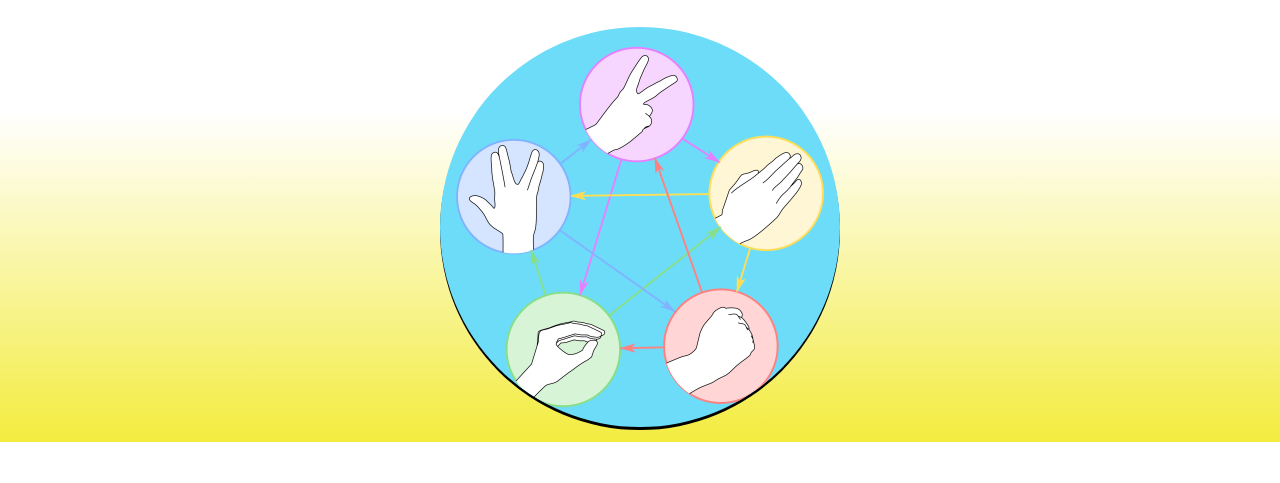
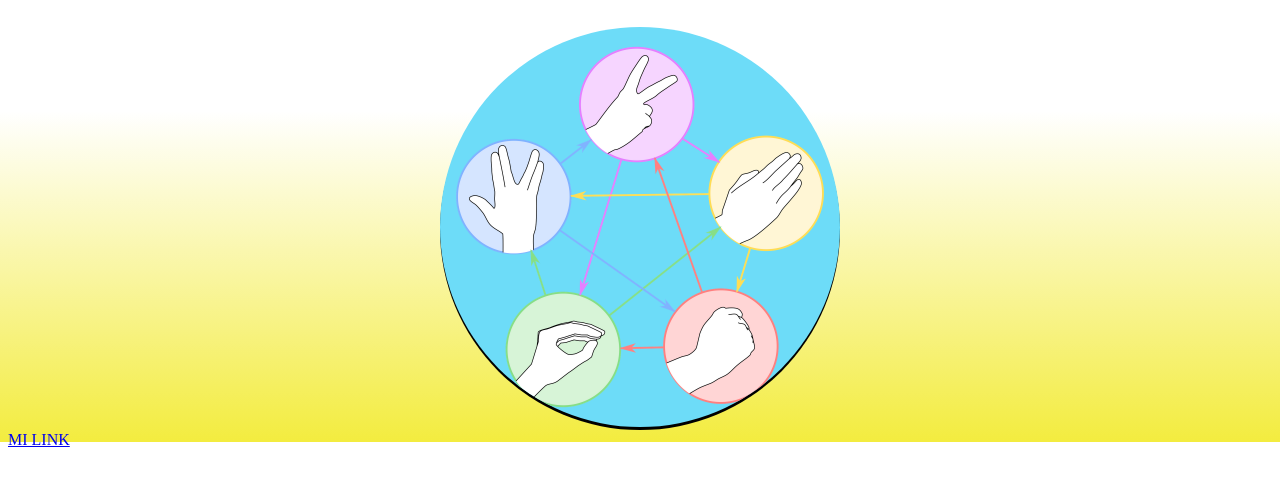
Before and after one commit to ulisescerv91/ulisescerv91.github.io, a plain HTML site: page index.html in a window 1280 px wide. Shown: the part 219-702 px from the top of the page. Drawn offline with nearby package versions, Linux system fonts and the light colour scheme; a web font is replaced by a local one.

Commit message:
cambio aver
si funcion

```diff
--- a/index.html
+++ b/index.html
@@ -52,6 +52,9 @@
 	<p id="resultado"></p>
 
 
+	 <a href="prueba.php" target="_blank">MI LINK<a/>
+
+
 
 </body>
 </html>
```
